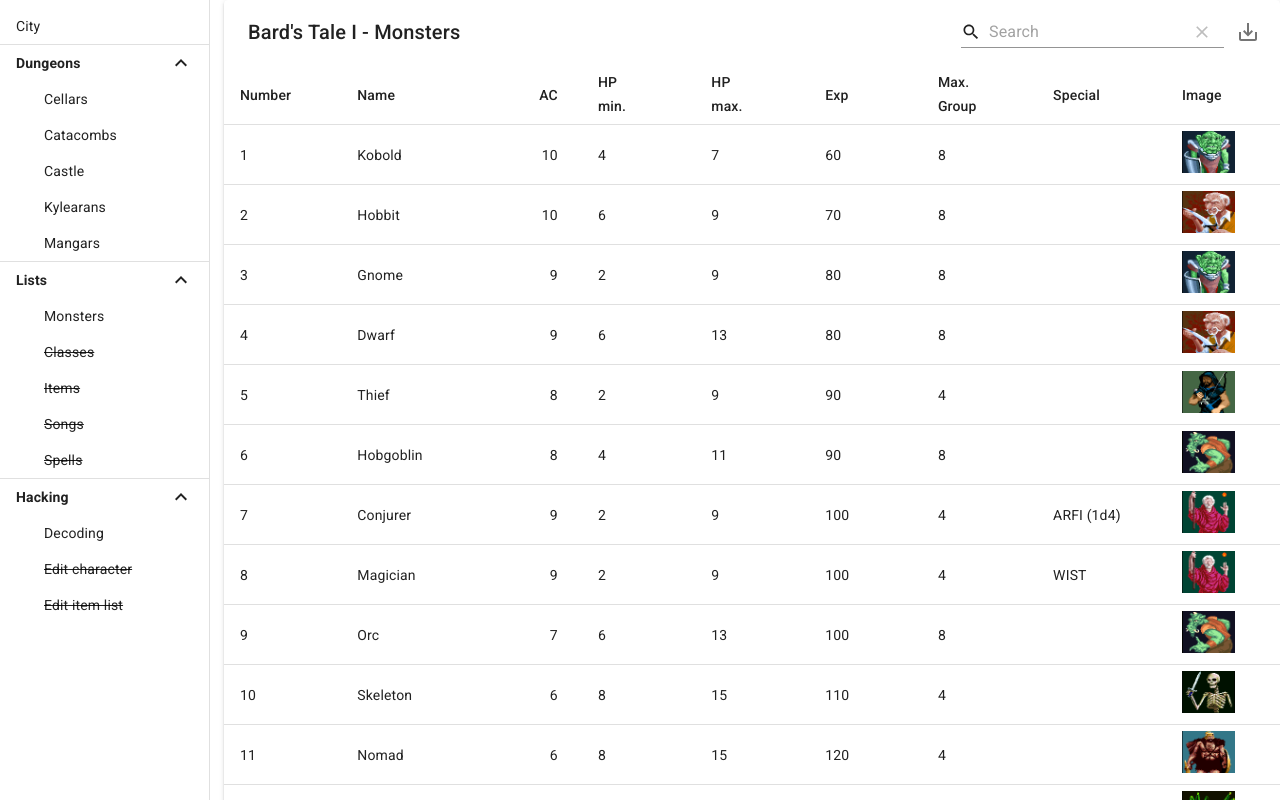
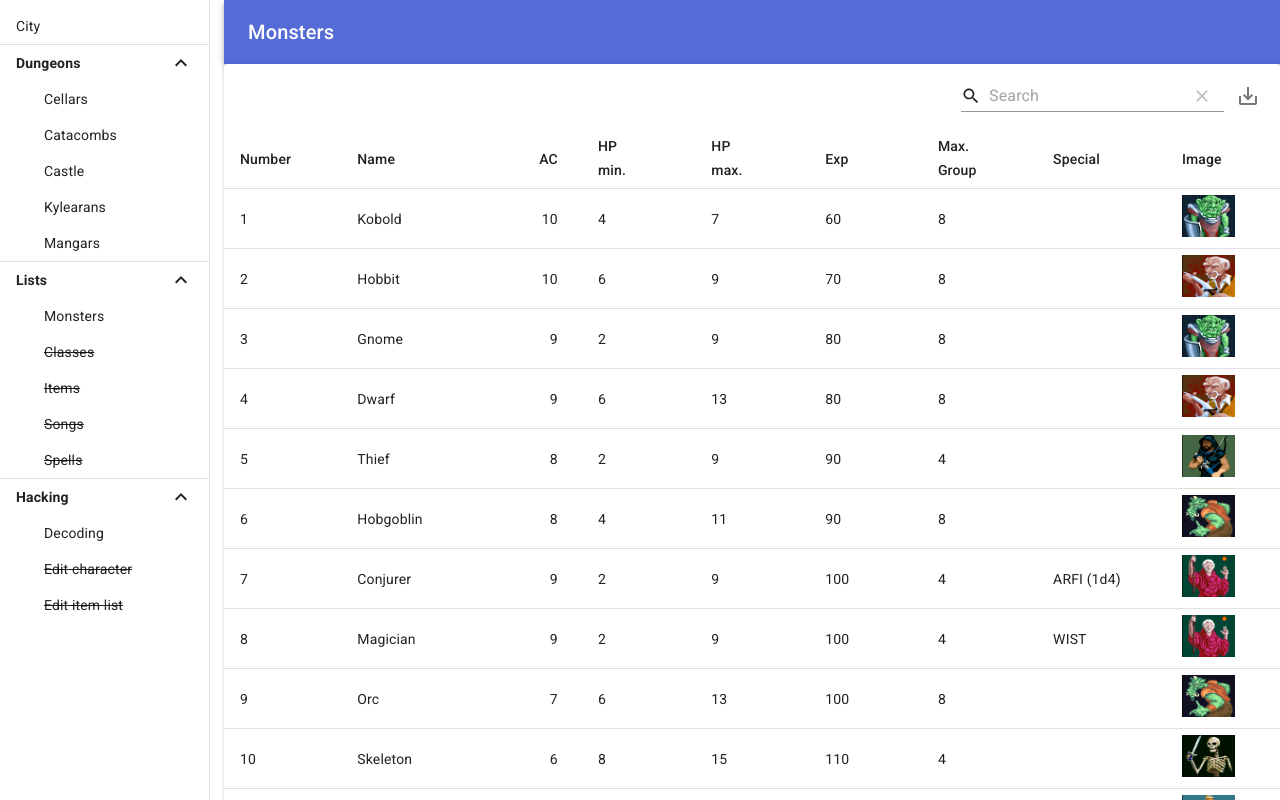
Before and after one commit to btdevel/bt-app, a Next.js app: page /bt1/monsters in a window 1280 px wide. Shown: the top 800 px of the page. Built offline with nearby package versions, Linux system fonts and the light colour scheme.

Commit message:
Layout with appbar now

```diff
--- a/components/Layout.js
+++ b/components/Layout.js
@@ -92,7 +92,17 @@
             </Head>
             <Structure />
             <div className={css.content}>
-                <AppBar position="static" />
+                {/* <AppBar position="static" /> */}
+                <AppBar position="static">
+                    <Toolbar>
+                        {/* <IconButton edge="start" color="inherit" aria-label="menu">
+                            <MenuIcon />
+                        </IconButton> */}
+                        <Typography variant="h6">
+                            {title}
+                        </Typography>
+                    </Toolbar>
+                </AppBar>
                 {/* <div className={css.toolbar} /> */}
                 {/* <h1>{title}</h1> */}
                 {children}
--- a/pages/bt1/monsters.js
+++ b/pages/bt1/monsters.js
@@ -8,7 +8,8 @@
 const Monsters = () => {
     const monsters = loadMonsters();
     const contents = <MaterialTable
-        title="Bard's Tale I - Monsters"
+        // title="Bard's Tale I - Monsters"
+        title=""
         columns = {[
             {title: "Number", field: "dec"},
             {title: "Name", field: "name"},
```
